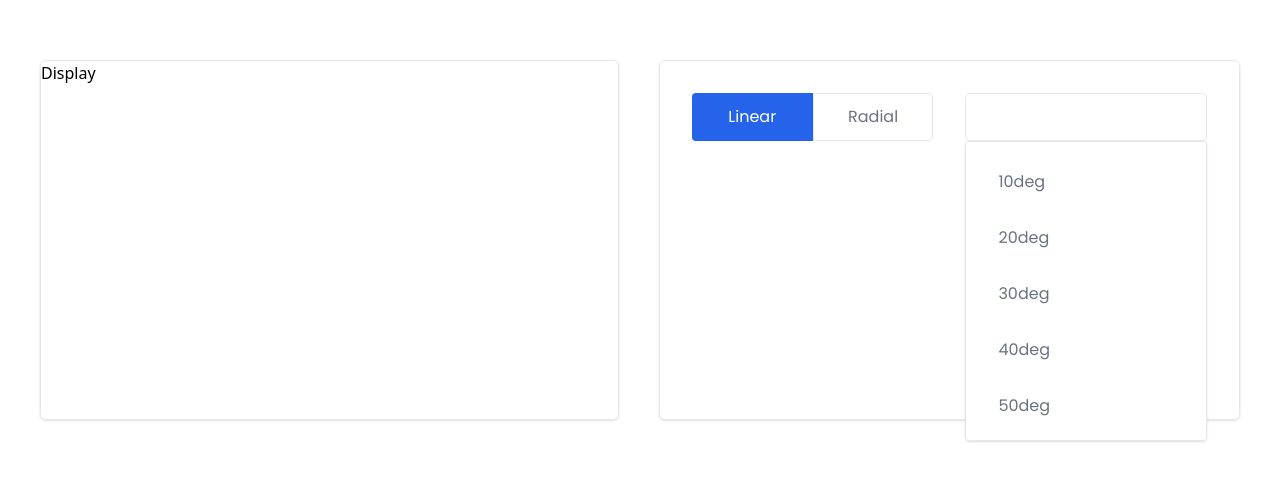
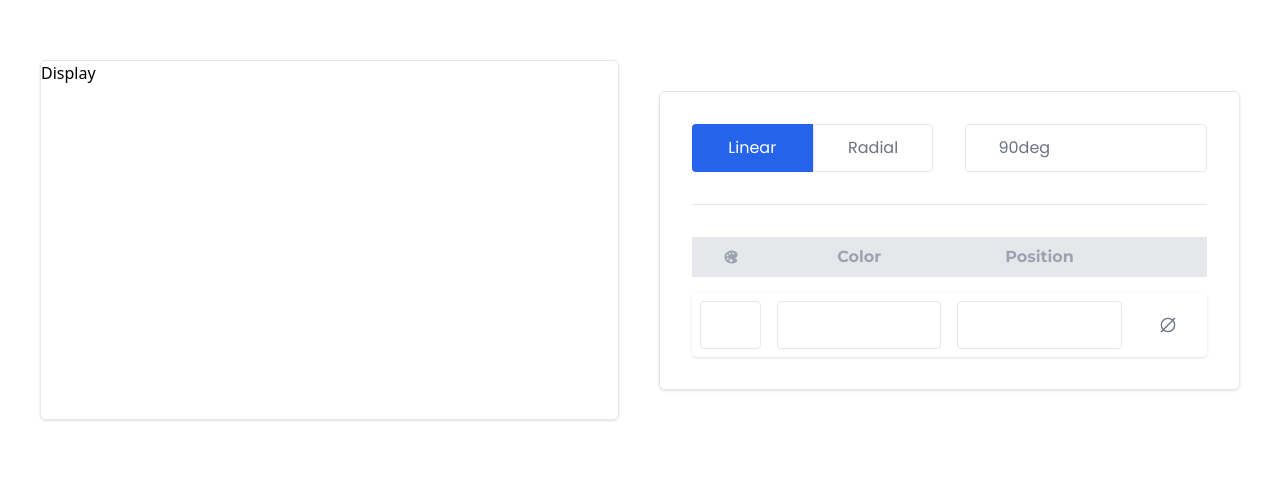
Before and after one commit to EMCSquare12/color-wave, a React (Vite) app in the folder color-wave/: page / in a window 1280 px wide. Shown: the part 160-640 px from the top of the page. Built offline with nearby package versions, Linux system fonts and the light colour scheme.

Commit message:
Feat: added color and position input

```diff
--- /dev/null
+++ b/color-wave/src/components/ColorPosition.jsx
@@ -0,0 +1,22 @@
+const ColorPositiosn = () => {
+  return (
+    <>
+      <div className="w-[15%] h-auto flex items-center justify-center  p-2">
+        <button className="  hover:shadow md:h-12 h-10 w-full rounded focus:ring-2 border"></button>
+      </div>
+      <div className="w-[35%] h-auto flex items-center justify-center   p-2">
+        <input
+          type="text"
+          className="hover:shadow focus:ring-2 text-center w-full md:h-12 h-10 border outline-none rounded text-gray-500 font-poppins text-sm md:text-base px-2 md:px-4"
+        />
+      </div>
+      <div className="w-[35%] h-auto flex items-center justify-center   p-2">
+        <input
+          type="number"
+          className="hover:shadow focus:ring-2 text-center w-full md:h-12 h-10 border outline-none rounded text-gray-500 font-poppins text-sm md:text-base px-2 md:px-4"
+        />
+      </div>
+    </>
+  );
+};
+export default ColorPositiosn;
--- a/color-wave/src/components/SelectionPallet.jsx
+++ b/color-wave/src/components/SelectionPallet.jsx
@@ -1,13 +1,19 @@
-import { useEffect, useState } from "react";
+import { useEffect, useState, useRef } from "react";
 import selectionList from "./selectionList";
+import { IoColorPalette } from "react-icons/io5";
+import ColorPosition from "./ColorPosition";
+import { LuCircleSlash2 } from "react-icons/lu";
 
 const SelectionPallet = () => {
   const [type, setType] = useState("");
   const [list, setList] = useState("");
   const [rotationList, setRotationList] = useState([]);
+  const [toggleList, setToggleList] = useState(false);
+  const dropdownRef = useRef(null);
 
   useEffect(() => {
     setType("linear");
+    setList(selectionList.linearList[8]);
   }, []);
 
   useEffect(() => {
@@ -24,22 +30,49 @@ const SelectionPallet = () => {
     }
   }, [type, list]);
 
+  useEffect(() => {
+    const handleClickOutside = (event) => {
+      if (dropdownRef.current && !dropdownRef.current.contains(event.target)) {
+        setToggleList(false);
+      }
+    };
+
+    document.addEventListener("mousedown", handleClickOutside);
+
+    return () => {
+      document.removeEventListener("mousedown", handleClickOutside);
+    };
+  }, []);
+
   const handleType = (value) => {
     setType(value);
+    const typeList =
+      selectionList[value === "linear" ? "linearList" : "radialList"];
+    const typeLength = typeList.length;
+    const randomType = Math.floor(Math.random() * typeLength);
+    setList(typeList[randomType]);
+    setToggleList(false);
   };
+
   const handleList = (value) => {
     setList(value);
+    setToggleList(false);
   };
   const handleListChange = (value) => {
     setList(value);
+    setToggleList(true);
   };
 
   return (
-    <div className="md:w-[50%] h-auto md:h-[50%] w-full md:gap-8 gap-4 rounded-md shadow border md:p-8 p-4 flex flex-row">
+    <div
+      ref={dropdownRef}
+      className="md:w-[50%] h-auto  w-full md:gap-8 gap-4 rounded-md shadow border md:p-8 p-4 flex flex-col"
+    >
+      <div className=" h-auto w-full md:gap-8 gap-4  flex flex-row">
         <div className="flex flex-row w-[50%] h-fit">
           <button
             onClick={() => handleType("linear")}
-          className={`w-[50%] md:h-12 h-10 rounded-l border border-r-transparent hover:shadow font-font-poppins text-sm md:text-base ${
+            className={`w-[50%] md:h-12 h-10 rounded-l border border-r-transparent hover:shadow font-poppins text-sm md:text-base ${
               type === "linear"
                 ? "bg-blue-600 text-white border-blue-600"
                 : "text-gray-500 hover:bg-gray-100 "
@@ -49,7 +82,7 @@ const SelectionPallet = () => {
           </button>
           <button
             onClick={() => handleType("radial")}
-          className={`w-[50%] md:h-12 h-10 rounded-r border  hover:shadow font-font-poppins text-sm md:text-base ${
+            className={`w-[50%] md:h-12 h-10 rounded-r border  hover:shadow font-poppins text-sm md:text-base ${
               type === "radial"
                 ? "bg-blue-600 text-white border-blue-600"
                 : "text-gray-500 hover:bg-gray-100  "
@@ -60,11 +93,18 @@ const SelectionPallet = () => {
         </div>
         <div className="flex flex-row w-[50%] h-fit relative">
           <input
+            onClick={() => {
+              setRotationList(
+                selectionList[type === "linear" ? "linearList" : "radialList"]
+              ),
+                setToggleList(!toggleList);
+            }}
             onChange={(e) => handleListChange(e.target.value)}
             value={list}
             type="text"
-          className="z-10 w-full h-10 px-6 text-sm text-gray-500 border rounded outline-none md:px-8 md:h-12 focus:ring-2 hover:shadow font-font-poppins md:text-base"
+            className="z-10 w-full h-10 px-6 text-sm text-gray-500 border rounded outline-none md:px-8 md:h-12 focus:ring-2 hover:shadow font-poppins md:text-base"
           />
+          {toggleList && (
             <ul className=" gap-2 flex flex-col overflow-y-scroll max-h-[300px] absolute top-0 w-full h-auto p-4 mt-10 bg-white border rounded shadow md:mt-12">
               {rotationList.map((item, index) => (
                 <li
@@ -80,6 +120,35 @@ const SelectionPallet = () => {
                 </li>
               ))}
             </ul>
+          )}
+        </div>
+      </div>
+      <hr />
+      <div className=" h-auto w-full gap-4 flex flex-col">
+        <div className="flex flex-row h-10 w-full bg-gray-200">
+          <div className="w-[15%] h-full flex items-center justify-center ">
+            <IoColorPalette className=" text-sm md:text-base text-gray-400" />
+          </div>
+          <div className="w-[35%] h-full flex items-center justify-center ">
+            <h1 className="font-mont font-bold text-sm md:text-base text-gray-400">
+              Color
+            </h1>
+          </div>
+          <div className="w-[35%] h-full flex items-center justify-center ">
+            <h1 className="font-mont font-bold text-sm md:text-base text-gray-400">
+              Position
+            </h1>
+          </div>
+          <div className="w-[15%] h-full"></div>
+        </div>
+        <div className="flex flex-row h-auto w-full shadow rounded">
+          <div className="flex flex-row">
+            <ColorPosition />
+            <div className="w-[15%] h-auto flex items-center justify-center p-2">
+              <LuCircleSlash2 className="text-gray-500 text-sm md:text-base cursor-not-allowed" />
+            </div>
+          </div>
+        </div>
       </div>
     </div>
   );
--- a/color-wave/tailwind.config.js
+++ b/color-wave/tailwind.config.js
@@ -4,8 +4,8 @@ export default {
   theme: {
     extend: {
       fontFamily: {
-        "font-poppins": ["poppins", "sans-serif"],
-        "font-mont": ["Montserrat", "sans-serif"],
+        "poppins": ["poppins", "sans-serif"],
+        "mont": ["Montserrat", "sans-serif"],
       },
     },
   },
```
Also changed, not shown: color-wave/package.json (+7 -2 lines), 1 other file (tests, documents, lock files or other folders). Lines whose indentation alone changed are shown as unchanged.
